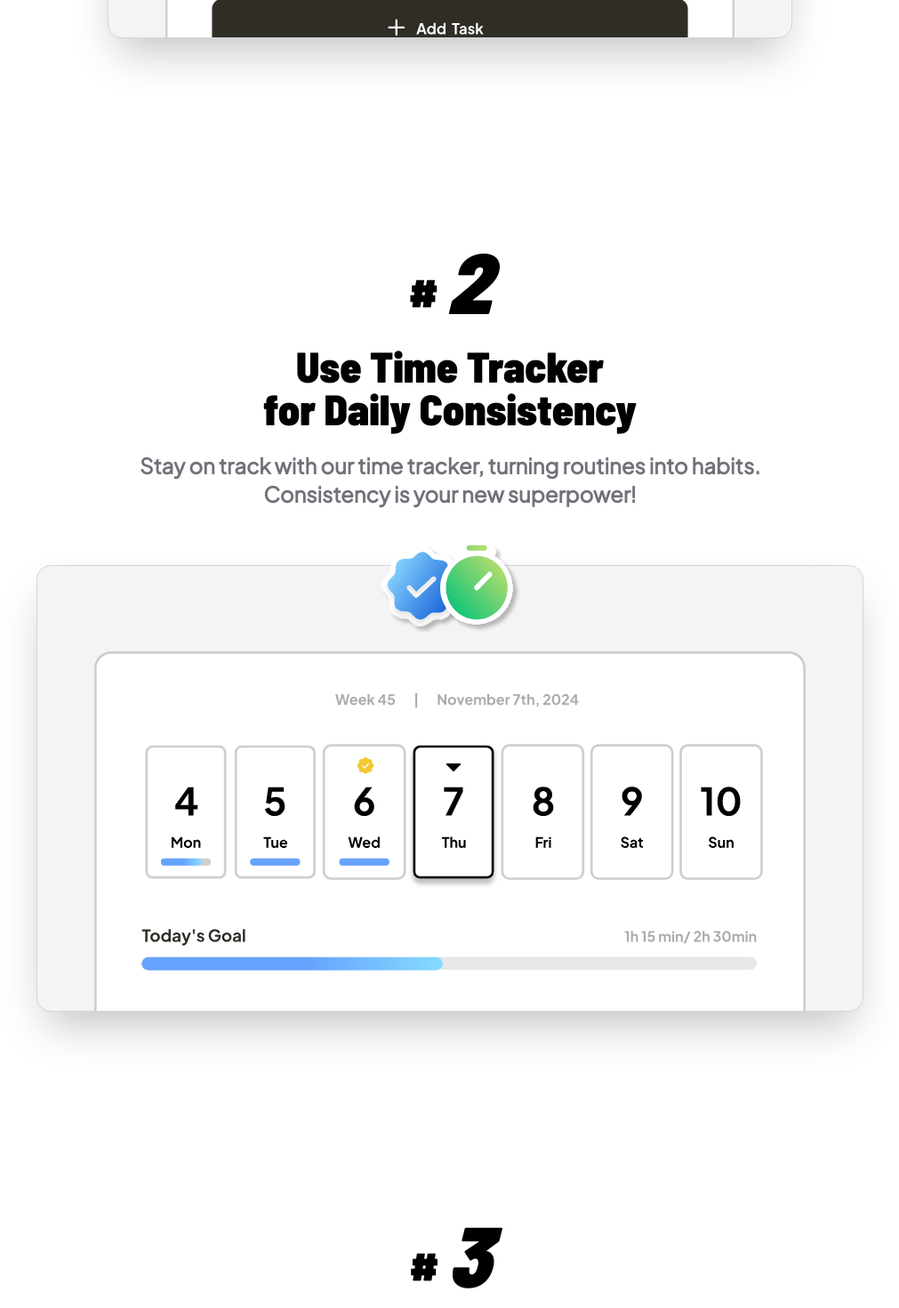
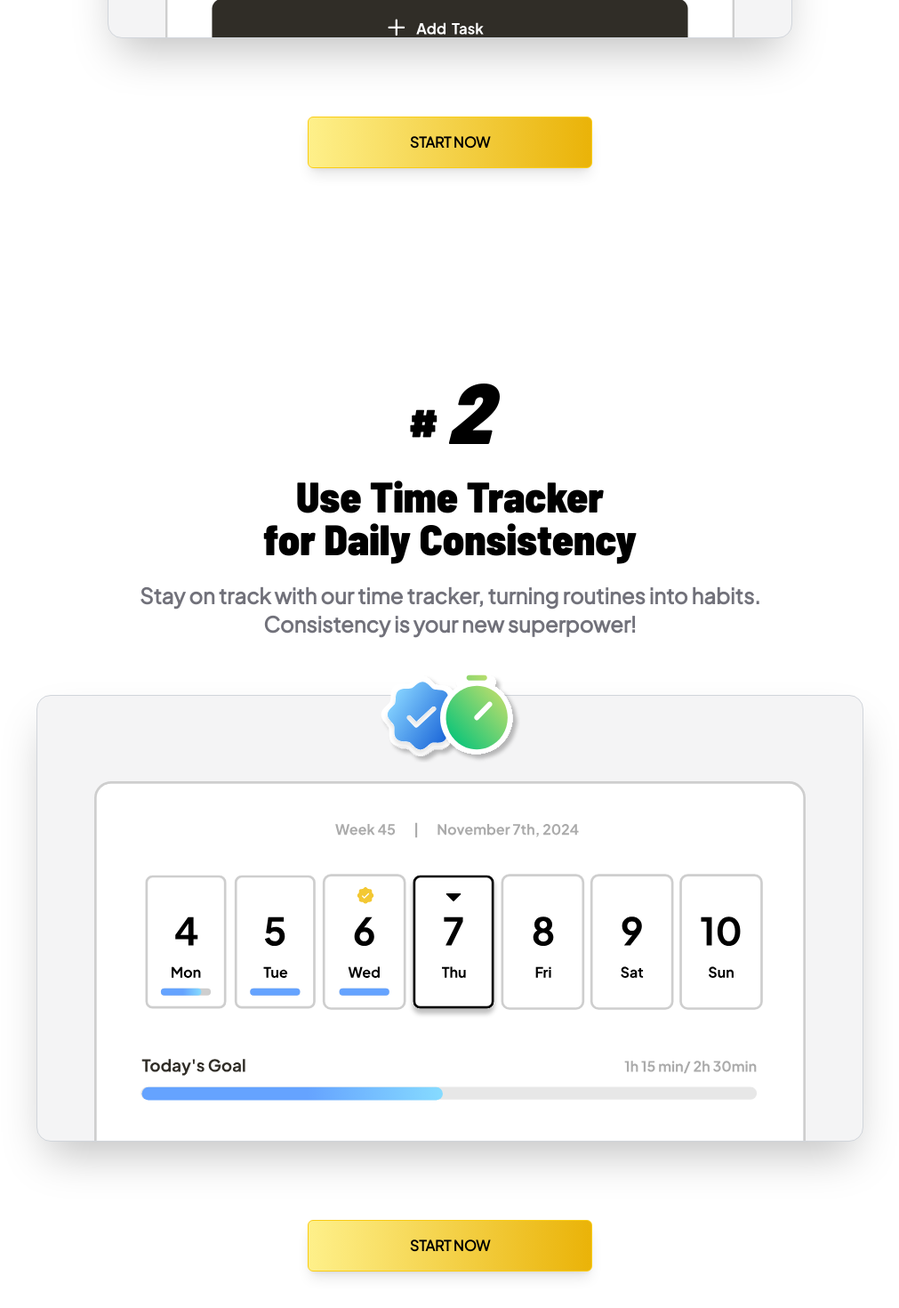
Before and after one commit to devLeticia/chimptok-website-nextjs, a Next.js app: page / in a window 1280 px wide. Shown: the part 2900-4370 px from the top of the page at 89% size, without its empty margins (134-1145 px from the left). Built offline with nearby package versions, Linux system fonts and the light colour scheme.

Commit message:
cta button component

```diff
--- a/src/app/Home/CTAs/QuitScrollingCTA.jsx
+++ b/src/app/Home/CTAs/QuitScrollingCTA.jsx
@@ -1,4 +1,5 @@
 
+import CtaButton from './../../components/CtaButton';
 export default function QuitScrollingCTA() {
     function openSignUp() {
         window.open('https://app.chimptok.com/register')
@@ -9,7 +10,7 @@ export default function QuitScrollingCTA() {
             <h1 className="font-barlow text-center text-6xl font-black text-black">{`THAT'S IT!`}<br/>{`QUIT THE SCROLLING,`}<br/>{`START THE ACTION!`}</h1>
             <p className="font-semibold text-zinc-500  text-lg">The tours over, friend! Dont waste another second procrastinating.<br/>
             Lets get you signed up on Chimptok and on your way to achieving those dreams!</p>
-            <button onClick={openSignUp} className="mt-6 text-black bg-gradient-to-r from-yellow-200 to-yellow-500 hover:from-yellow-200 hover:to-yellow-300 border border-1 border-yellow-400 font-extrabold py-4 px-32 rounded-md shadow-lg mr-6">START NOW</button>
+            <CtaButton />
         </div>
     )
 }
--- a/src/app/Home/Footer/Footer.jsx
+++ b/src/app/Home/Footer/Footer.jsx
@@ -1,5 +1,6 @@
 import { InstagramLogo, TwitterLogo} from '@phosphor-icons/react'
 import Image from 'next/image';
+import URL from '../../../app/urls.json'
 
 export default function Footer () {
     return (
@@ -7,10 +8,10 @@ export default function Footer () {
         <div className='flex justify-between pb-6 px-2 md:px-12 border-b border-yellow-950 border-opacity-30'>
         <Image src="/ChimptokLogotype.svg" alt="ChimptokLogoType" width={140} height={140} className="hover:cursor-pointer" />
         <div className='flex gap-x-6'>
-            <a href={URL.instagram} target="_blank" rel="noopener noreferrer"className="text-gray-900  hover:text-gray-950">
+            <a href={URL.instagram} target="_blank" rel="noopener noreferrer"className="cursor-pointer text-gray-900  hover:text-gray-950">
                 <InstagramLogo  size={24}  weight="fill" />
             </a>
-            <a href={URL.twitter} target="_blank" rel="noopener noreferrer"className="text-gray-900 hover:text-gray-950">
+            <a href={URL.twitter} target="_blank" rel="noopener noreferrer"className="cursor-pointer text-gray-900 hover:text-gray-950">
                 <TwitterLogo size={24}  weight="fill"  />
             </a>
             <a href="#" className=" hover:text-gray-950 font-bold">
--- a/src/app/Home/HowItWorks/StepOne.jsx
+++ b/src/app/Home/HowItWorks/StepOne.jsx
@@ -1,4 +1,5 @@
 import Image from 'next/image';
+import CtaButton from './../../components/CtaButton';
 
 export default function StepOne () {
     return (
@@ -17,6 +18,7 @@ export default function StepOne () {
         <Image src="/img/steps/StepOne.svg" className="-mb-16" alt="Seal Check" width={640} height={350} />
       </div>
     </div>
+    <CtaButton />
     </div>
     )
 }
--- a/src/app/Home/HowItWorks/StepThree.jsx
+++ b/src/app/Home/HowItWorks/StepThree.jsx
@@ -1,4 +1,5 @@
 import Image from 'next/image';
+import CtaButton from './../../components/CtaButton';
 
 export default function StepThree () {
     return (
@@ -20,6 +21,7 @@ export default function StepThree () {
           <Image src="/img/steps/StepThree.svg" className="-mb-16" alt="Seal Check" width={756} height={350} />
         </div>
       </div>
+      <CtaButton />
       </div>
     )
 
--- a/src/app/Home/HowItWorks/StepTwo.jsx
+++ b/src/app/Home/HowItWorks/StepTwo.jsx
@@ -1,4 +1,5 @@
 import Image from 'next/image';
+import CtaButton from './../../components/CtaButton';
 
 export default function StepTwo () {
     return (
@@ -24,6 +25,7 @@ export default function StepTwo () {
         <Image src="/img/steps/StepTwo.svg" className="-mb-2" alt="Seal Check" width={800} height={350} />
       </div>
     </div>
+    <CtaButton />
     </div>
     )
 }
--- a/src/app/Home/Intro/Intro.jsx
+++ b/src/app/Home/Intro/Intro.jsx
@@ -1,10 +1,9 @@
 import Image from 'next/image';
+import CtaButton from './../../components/CtaButton';
+
 export default function Intro() {
-    function openSignUp() {
-      window.open('https://app.chimptok.com/register')
-    }
     return (
-        <div className="flex flex-col  items-center justify-center gap-12 text-gray-950 w-full mt-24 rounded-2xl"
+        <div className="flex flex-col items-center justify-center gap-12 text-gray-950 w-full mt-24 rounded-2xl"
         style={{ minHeight: 'calc(80vh)'}}
         >
           <Image src="/background/leaves_2.svg" width={400} height={100} className="absolute top-28 -left-4 rotate-12" priority />
@@ -21,7 +20,7 @@ export default function Intro() {
             <Image src="/Arm.svg" alt="chimp hand" width={750} height={750} className='absolute left-0 mt-16' priority/>
             <h1 className="font-barlow text-2xl font-black">SET, WORK, ACHIEVE!</h1>
             <p className="font-semibold  text-xl text-zinc-600">It’s Easier to Reach your Goals with Chimptok</p>
-            <button onClick={openSignUp} className="mt-6 font-extrabold text-black bg-gradient-to-r from-yellow-200 to-yellow-500 hover:from-yellow-200 hover:to-yellow-300 border border-1 border-yellow-400 py-4 px-6 w-full rounded-md shadow-lg">START NOW</button>
+            <CtaButton />
           </div>
           <Image src="/background/leaves.svg" width={400} height={100} className="absolute bottom-0 -right-20" priority />
         </div>
--- /dev/null
+++ b/src/app/components/CtaButton.jsx
@@ -0,0 +1,12 @@
+
+export default function CtaButton() {
+    function openSignUp() {
+        window.open('https://app.chimptok.com/register')
+    }
+
+    return (
+        <button onClick={openSignUp} className="mt-6 w-80 font-extrabold text-black bg-gradient-to-r
+         from-yellow-200 to-yellow-500 hover:from-yellow-200 hover:to-yellow-300 border border-1 border-yellow-400
+         py-4 px-6 rounded-md shadow-lg">START NOW</button>
+    )
+}
```
